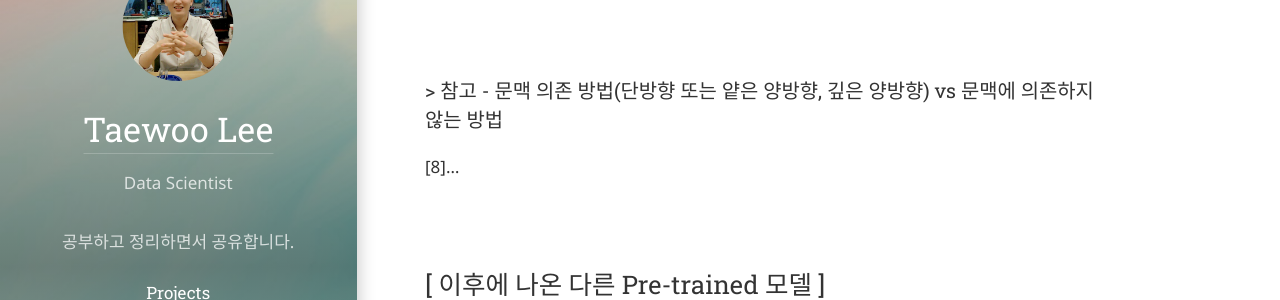
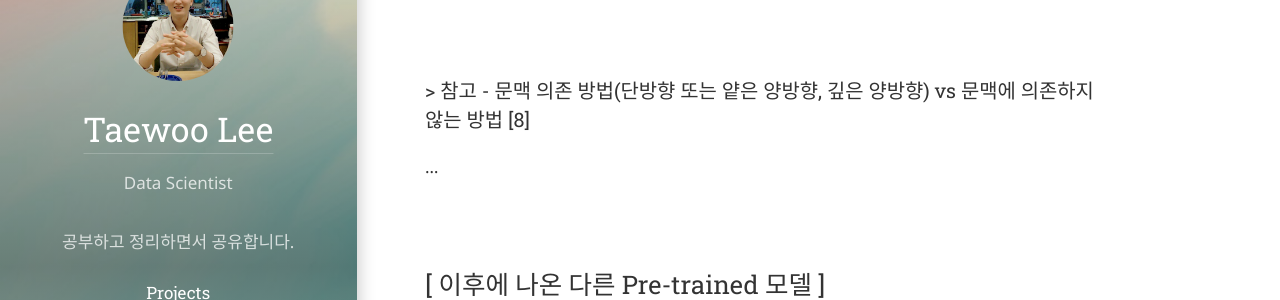
Before and after one commit to TaeWoo21/past_TaeWoo21.github.io, a Jekyll site: the page built from posts/_posts/2021-02-24-bert.md, in a window 1280 px wide and 900 px high, scrolled down 4710 px. Shown: the part 183-483 px from the top of the window. Built offline with Jekyll 4.4.1, drawn with Linux system fonts in a browser that asks for light colours; some web fonts are replaced; comment, search, counter and statistics services are not loaded.

Commit message:
포스트 수정

```diff
--- a/posts/_posts/2021-02-24-bert.md
+++ b/posts/_posts/2021-02-24-bert.md
@@ -17,7 +17,7 @@ BERT는 특히 자연어 처리에서 임베딩(Embedding)을 할 때 사용하
 ### > 참고 - Transformer(self-attention)
 역시 구글에서 2017년에 발표한 논문인 "Attention is all you need"에서 나온 모델로 기존의 seq2seq 구조인 인코더(Encoder)-디코더(Decoder) 구조를 따르면서도, 논문의 이름처럼 어텐션(Attention)만으로 구현한 모델이다 [3,5]. 즉 RNN, LSTM 등의 셀을 일체 사용하지 않고 Attention 구조만으로 time sequence를 인식하여 학습할 수 있는 모델이라는 뜻이다. 현재는 거의 모든 SOTA(state-of-the-art) 모델들(BERT, GPT등)이 Transformer 구조에 기반하여 구현되고 있다.
 
-일반적인 Seq2Seq-Attention 모델에서도 원본 언어(Source Language)와 번역된 언어(Target Language)간의 대응 여부는 Attention을 통해 찾을 수 있었다. 하지만 각각 자신 언어만의 관계에 대해서는 나타낼 수 없었다. 예를 들면, <b><u>"I love tiger but it is scare"</u></b>와 <b><u>"나는 호랑이를 좋아하지만 그것(호랑이)는 무섭다"</u></b> 사이의 관계는 Attention을 통해 매칭이 가능했지만, <b><u>'it'</b></u>이 무엇을 나타내는지와 같은 문제는 기존 인코더-디코더 기반의 어탠션 매커니즘에서는 찾을 수 없었다. 하지만 Transformer 구조를 이용하여 위의 문제를 해결할 수 있게 되었다 [1, 2].
+일반적인 Seq2Seq-Attention 모델에서도 원본 언어(Source Language)와 번역된 언어(Target Language)간의 대응 여부는 Attention을 통해 찾을 수 있었다. 하지만 각각 자신 언어만의 관계에 대해서는 나타낼 수 없었다. 예를 들면, <b><u>"I love tiger but it is scare"</u></b>와 <b><u>"나는 호랑이를 좋아하지만 그것(호랑이)는 무섭다"</u></b> 사이의 관계는 Attention을 통해 매칭이 가능했지만, <b><u>'it'</u></b>이 무엇을 나타내는지와 같은 문제는 기존 인코더-디코더 기반의 어탠션 매커니즘에서는 찾을 수 없었다. 하지만 Transformer 구조를 이용하여 위의 문제를 해결할 수 있게 되었다 [1, 2].
 
 
 <p align="center">
@@ -83,8 +83,8 @@ BERT는 언어의 특성을 잘 학습하도록 MLM(Masked Language Model)과 NS
 ### NSP(Next Sentence Prediction)
 ...
 
-### > 참고 - 문맥 의존 방법(단방향 또는 얕은 양방향, 깊은 양방향) vs 문맥에 의존하지 않는 방법
-[8]...
+### > 참고 - 문맥 의존 방법(단방향 또는 얕은 양방향, 깊은 양방향) vs 문맥에 의존하지 않는 방법 [8]
+...
 
 
 
```
